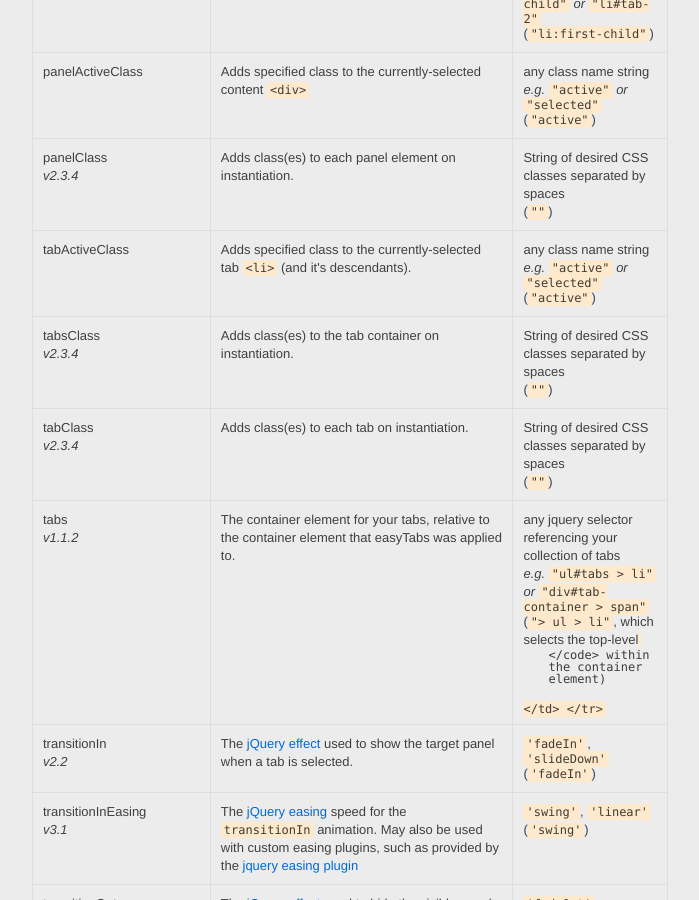
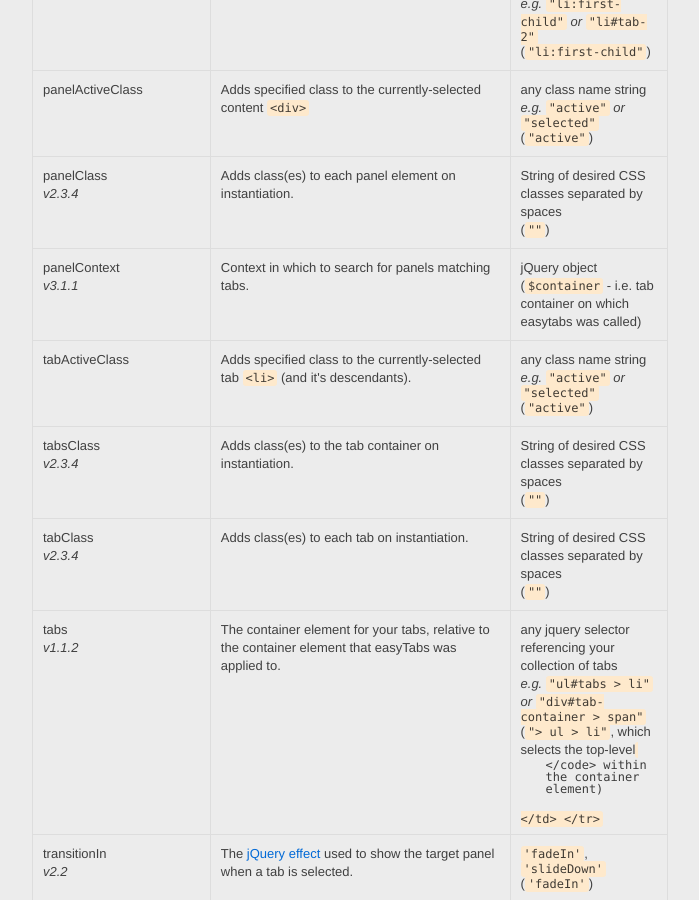
Before and after one commit to alfajango/alfajango.github.com, a Jekyll site: the page built from _posts/2012-01-09-easytabs.md, in a window 1280 px wide and 900 px high, scrolled down 5108 px. Shown: the whole window, without its empty margins (131-830 px from the left). Built offline with Jekyll 4.4.1, drawn with Linux system fonts in a browser that asks for light colours; nearby versions of some CDN libraries; library files that are not in the unit come from our copies; Markdown is read by kramdown in place of the engine named in the settings.

Commit message:
Added easytabs docs for panelContext config

```diff
--- a/_posts/2012-01-09-easytabs.md
+++ b/_posts/2012-01-09-easytabs.md
@@ -326,6 +326,12 @@ You can configure EasyTabs by passing in a hash of options when you instantiate
    <td>panelClass<br /><em>v2.3.4</em></td>
    <td>Adds class(es) to each panel element on instantiation.</td>
    <td>String of desired CSS classes separated by spaces <br />(<code>""</code>)</td>
+  </tr>
+  <tr>
+   <td>panelContext<br /><em>v3.1.1</em></td>
+   <td>Context in which to search for panels matching tabs.</td>
+   <td>jQuery object <br />(<code>$container</code> - i.e. tab container
+on which easytabs was called)</td>
   </tr>
   <tr>
    <td>tabActiveClass</td>
```
Also changed, not shown: other parts of _posts/2012-01-09-easytabs.md (+1 -1 lines), js/jquery.easytabs.min.js.
